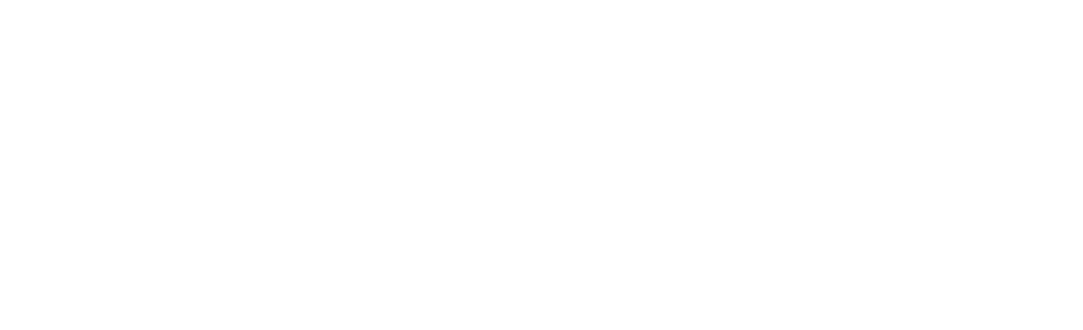
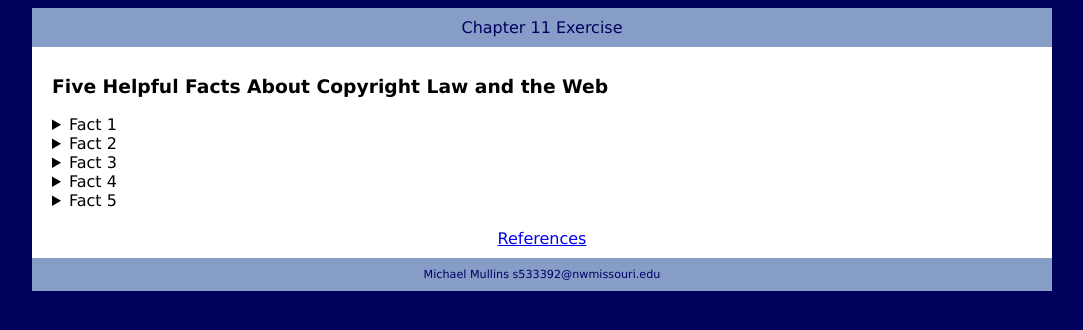
Before and after one commit to 44334-fa21/ch11handsonexercise-Mullmic, a plain HTML site: page index.html in a window 1280 px wide. Shown: the whole page, without its empty margins (98-1181 px from the left). Drawn offline with Linux system fonts and the light colour scheme.

Commit message:
Homework Exercise

```diff
--- a/index.html
+++ b/index.html
@@ -1,13 +1,80 @@
 <!DOCTYPE html>
 <html lang="en">
 	<head>
-		<title>LASTNAME Chapter11HandsOnExercise</title>
+		<title>Michael Chapter11HandsOnExercise</title>
 		<meta charset="utf-8">
 		<style>
+
+body {font-family: Verdana, Arial, sans-serif;
+	  background-color: #00005D;
+}
+#wrapper { background-color: #b3c7e6;
+		   color: #000066;
+		   width: 90%;
+		   margin: auto;
+		   min-width: 450px;
+		   max-width: 1020px;
+}
+header { background-color: #869dc7;
+		color: #00005D;
+		padding: 10px;
+		text-align: center;
+}
+
+main { background-color: #ffffff;
+		   color: #000000;
+		   padding: 10px 20px;
+		   overflow: auto;
+}
+
+
+
+footer {font-size:70%;
+		 text-align: center;
+		 padding: 10px;
+		 background-color: #869dc7;
+		 clear: both;
+}
+
+#link {text-align: center;}
+
+
 
 		</style>
 	</head>
 <body>
-
+		<div id="wrapper">
+			<header>
+				Chapter 11 Exercise
+			</header>
+<main>
+	<h3>Five Helpful Facts About Copyright Law and the Web</h2>
+<details>
+<summary>Fact 1</summary>
+<p>Copyright work made after January 1, 1978, lasts 70 years after the author passes.</p>
+</details>
+<details>
+<summary>Fact 2</summary>
+<p>Joint work made by two or more authors causes the copyright to stay in effect until the last author dies and 70 years after.</p>
+</details>
+<details>
+<summary>Fact 3</summary>
+<p>Anyone interested in a copyright may at any time record a statement of the date of death of the author of the copyrighted work.</p>
+</details>
+<details>
+<summary>Fact 4</summary>
+<p>Copyright in work created before January 1, 1978, but not in the public domain, subsists from January 1, 1978, and endures for the term by section 302.</p>
+</details>
+<details>
+<summary>Fact 5</summary>
+<p>Any work copyrighted by a corporate body shall be entitled to a renewal and extension of the copyright.</p>
+</details>
+<br>
+<div id="link">
+	<a href="https://copyright.gov/title17/92chap3.html"> References </a>
+</div>
+	</main>
+<footer>Michael Mullins s533392@nwmissouri.edu</footer>
+</div>
 </body>
 </html>
```
